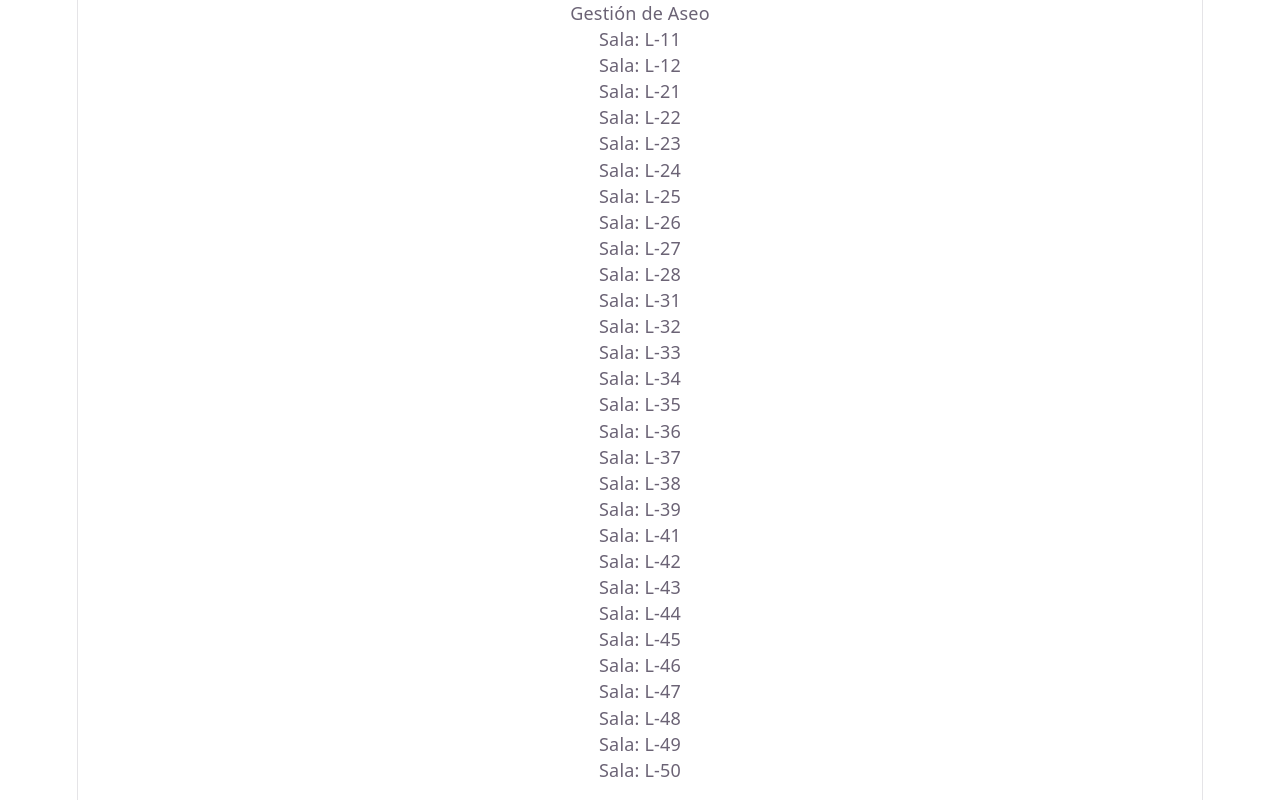
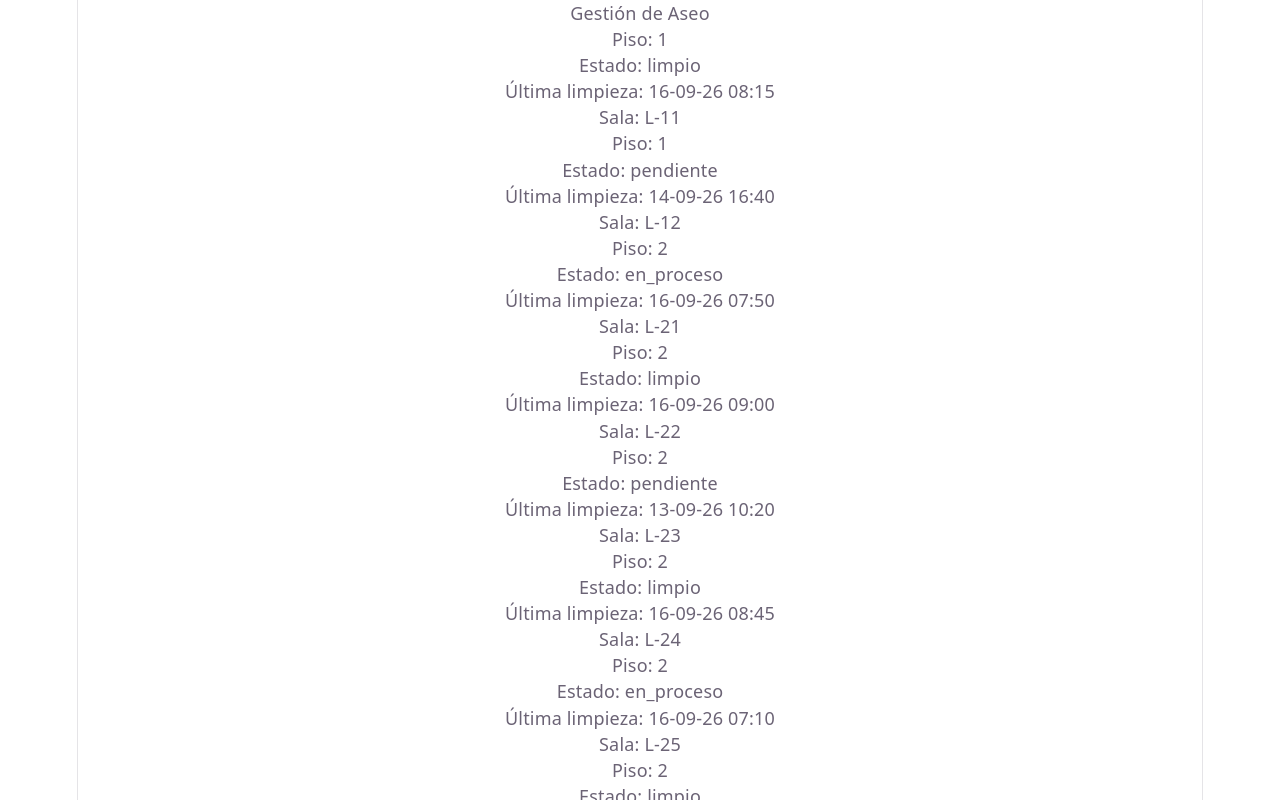
Before and after one commit to benjaminanv/Gestion_Aseo, a React (Vite) app: page / in a window 1280 px wide. Shown: the top 800 px of the page. Built offline with nearby package versions, Linux system fonts and the light colour scheme.

Commit message:
implementacion de .map

```diff
--- a/src/components/ListaSalas.jsx
+++ b/src/components/ListaSalas.jsx
@@ -5,6 +5,9 @@ function ListaSalas() {
     <div>
       {salas.map((sala) => (
         <div key={sala.idSala}>
+          <p>Piso: {sala.piso}</p>
+          <p>Estado: {sala.estado}</p>
+          <p>Última limpieza: {sala.horaUltimaLimpieza}</p>
           <p>Sala: {sala.numero}</p>
         </div>
       ))}
```
